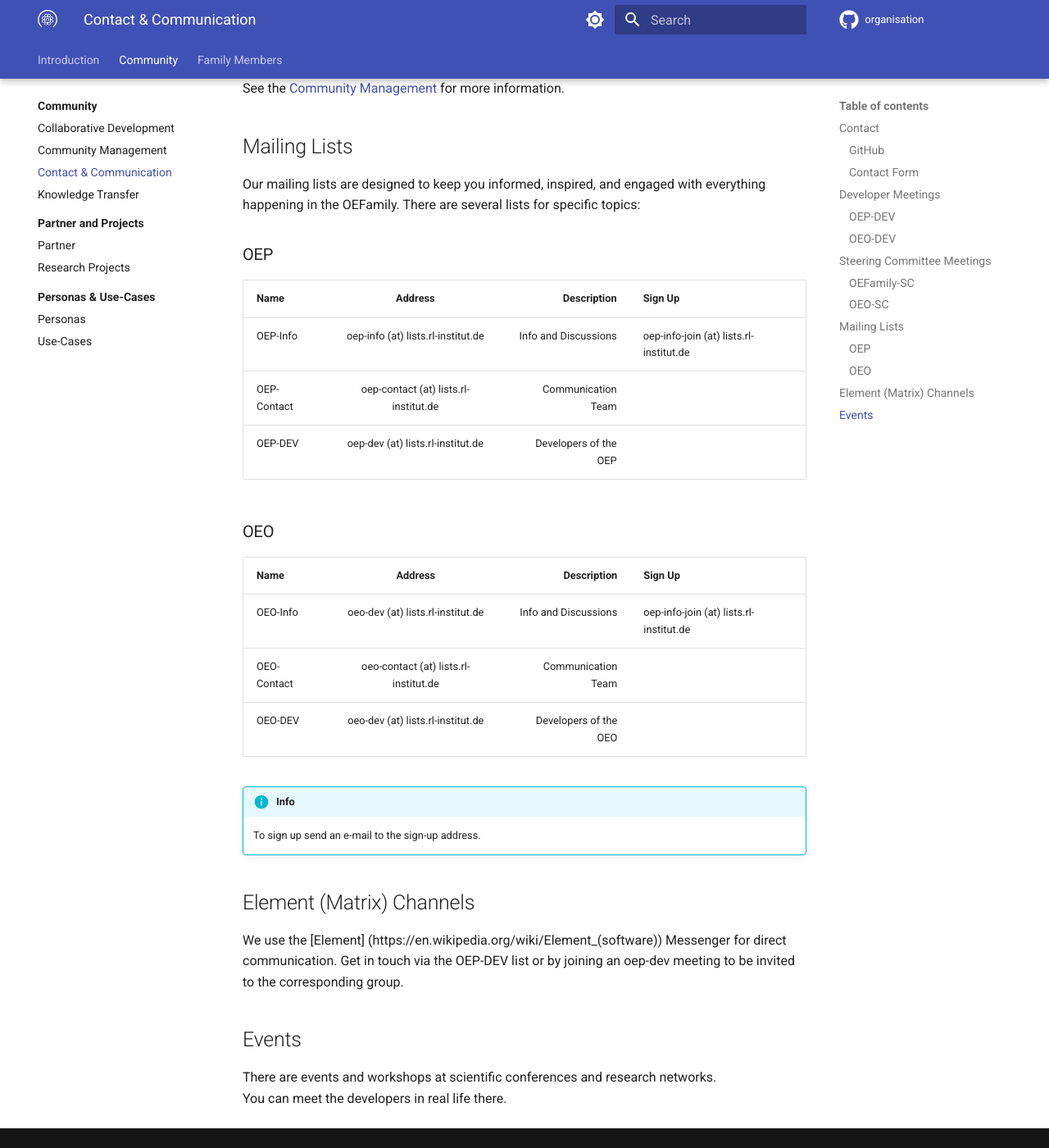
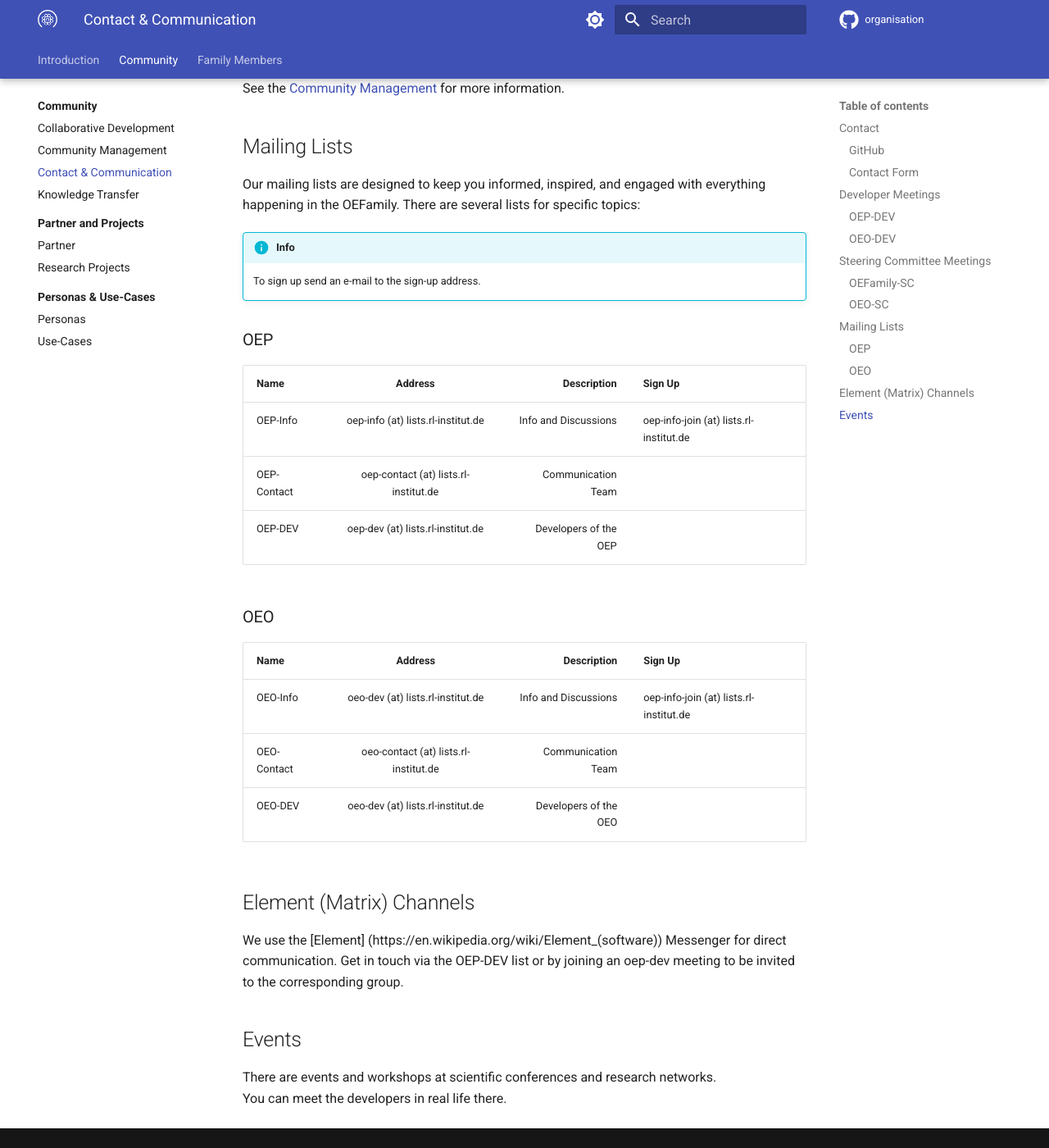
Before and after one commit to OpenEnergyPlatform/organisation, an MkDocs documentation site: the page built from compendium/family_community/contact.md, in a window 1280 px wide and 1400 px high, scrolled down 1462 px. Shown: the whole window at 82% size. Built offline with MkDocs 1.6.1 and Material for MkDocs 9.7.7, drawn with Linux system fonts in a browser that asks for light colours; comment, search, counter and statistics services are not loaded; part of the change alters nothing that is shown.

```diff
--- a/compendium/family_community/contact.md
+++ b/compendium/family_community/contact.md
@@ -62,6 +62,9 @@ Our mailing lists are designed to keep you informed, inspired, and engaged
 with everything happening in the OEFamily.
 There are several lists for specific topics:
 
+!!! Info
+    To sign up send an e-mail to the sign-up address.
+
 ### OEP
 | Name        |                Address                |           Description | Sign Up                                 |
 |-------------|:-------------------------------------:|----------------------:|-----------------------------------------|
@@ -76,8 +79,6 @@ There are several lists for specific topics:
 | OEO-Contact | oeo-contact (at) lists.rl-institut.de |    Communication Team |                                         |
 | OEO-DEV     |   oeo-dev (at) lists.rl-institut.de   | Developers of the OEO |                                         |
 
-!!! Info
-    To sign up send an e-mail to the sign-up address.
 
 ## Element (Matrix) Channels
 
```
